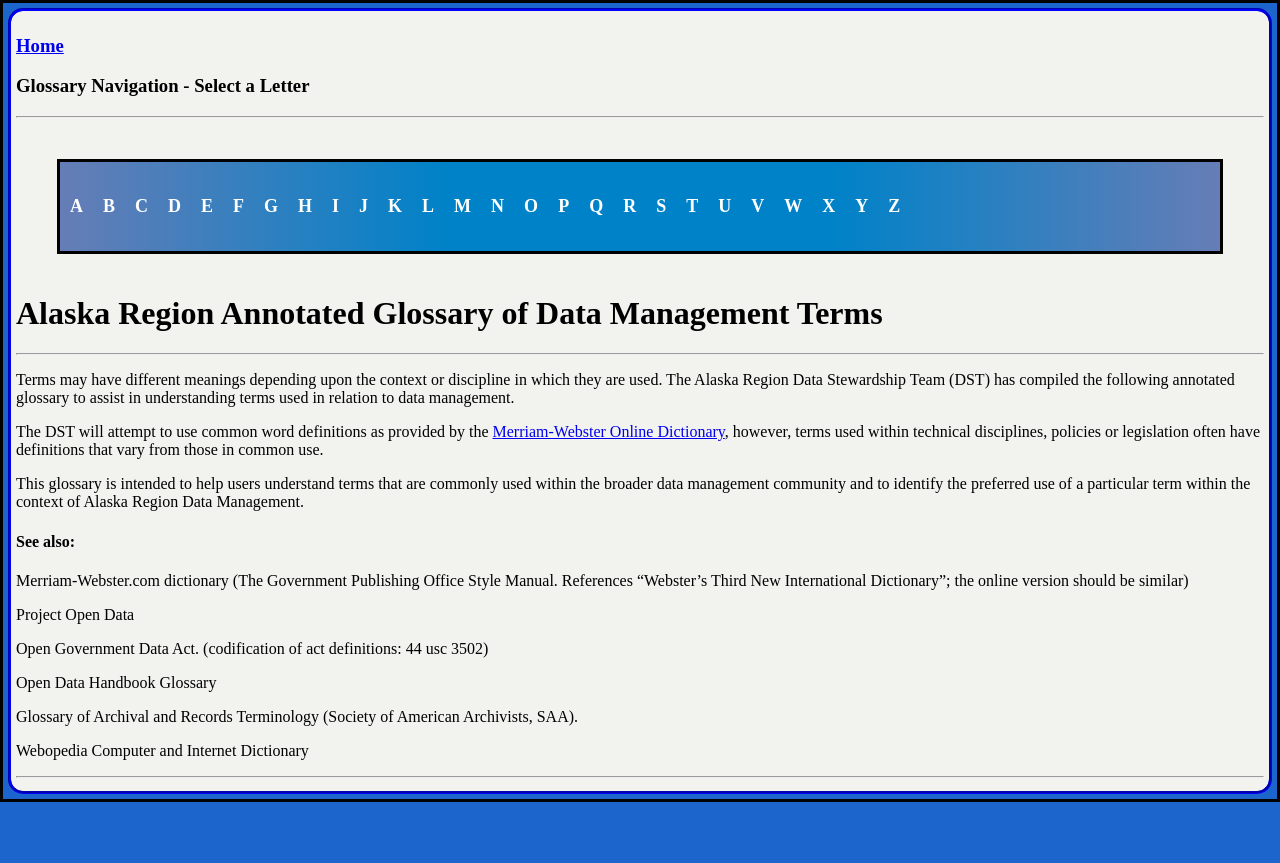
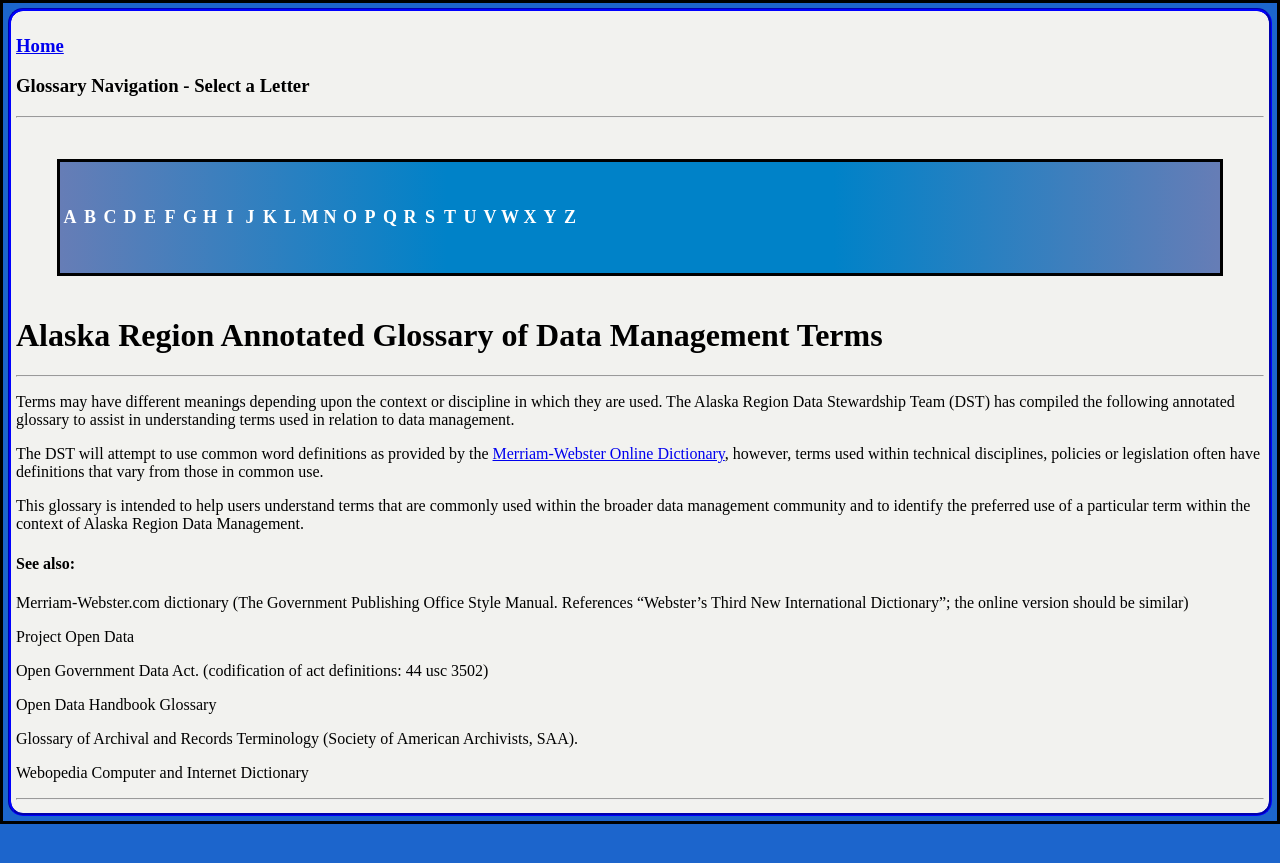
Before and after one commit to ThePanamalien/TestOne, a Jekyll site: the page built from index.md, in a window 1280 px wide. Shown: the top 863 px of the page. Built offline with Jekyll 4.4.1, drawn with Linux system fonts in a browser that asks for light colours.

Commit message:
Update glossaryPage.html

```diff
--- a/_layouts/glossaryPage.html
+++ b/_layouts/glossaryPage.html
@@ -22,9 +22,9 @@ li {
 }
 
 li a {
-  display: inline-table;
+  display: inline;
   color: white;
-  padding: 10px;
+  padding: 20px;
   text-decoration: none;
   font-size: 18px;
   overflow: auto;
```
